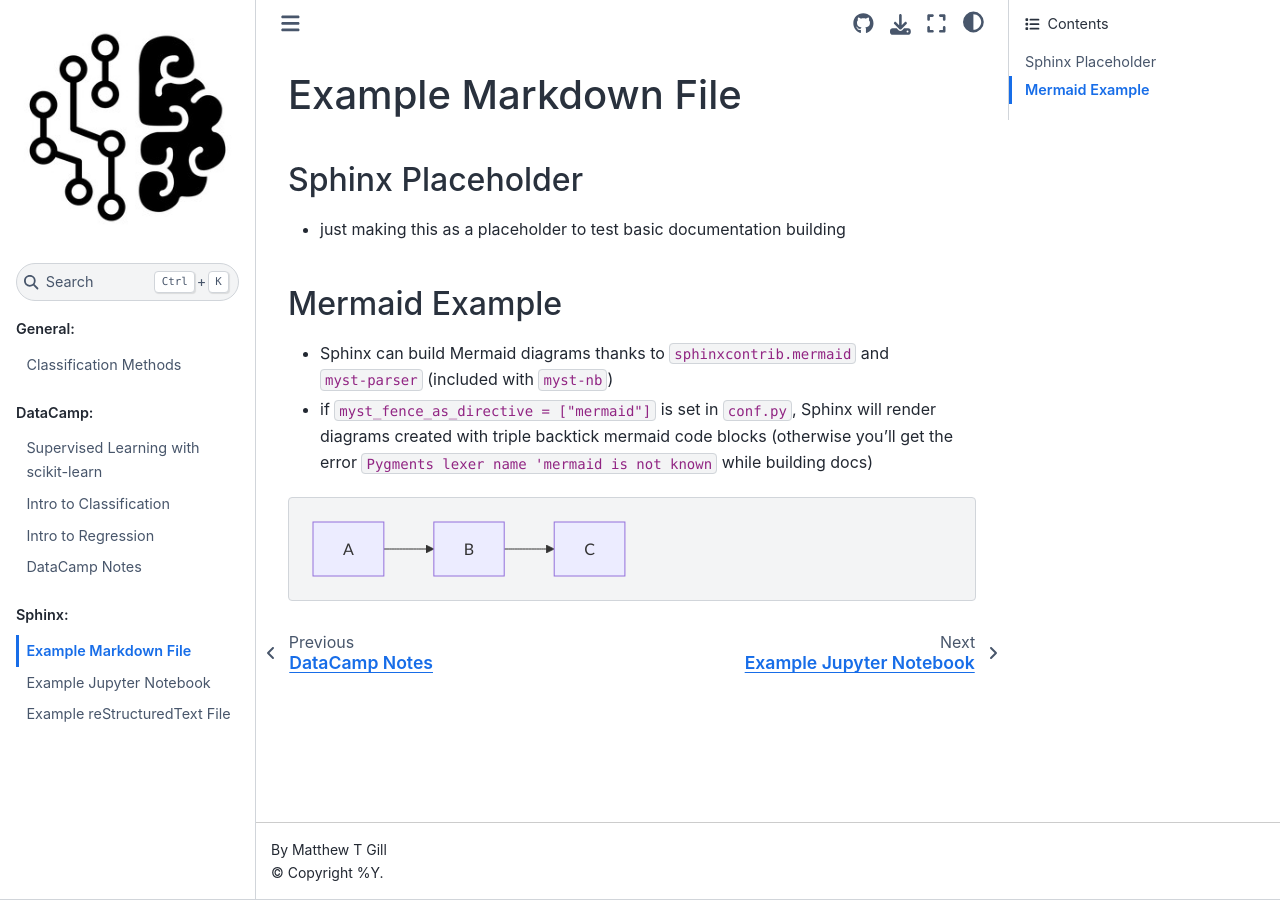
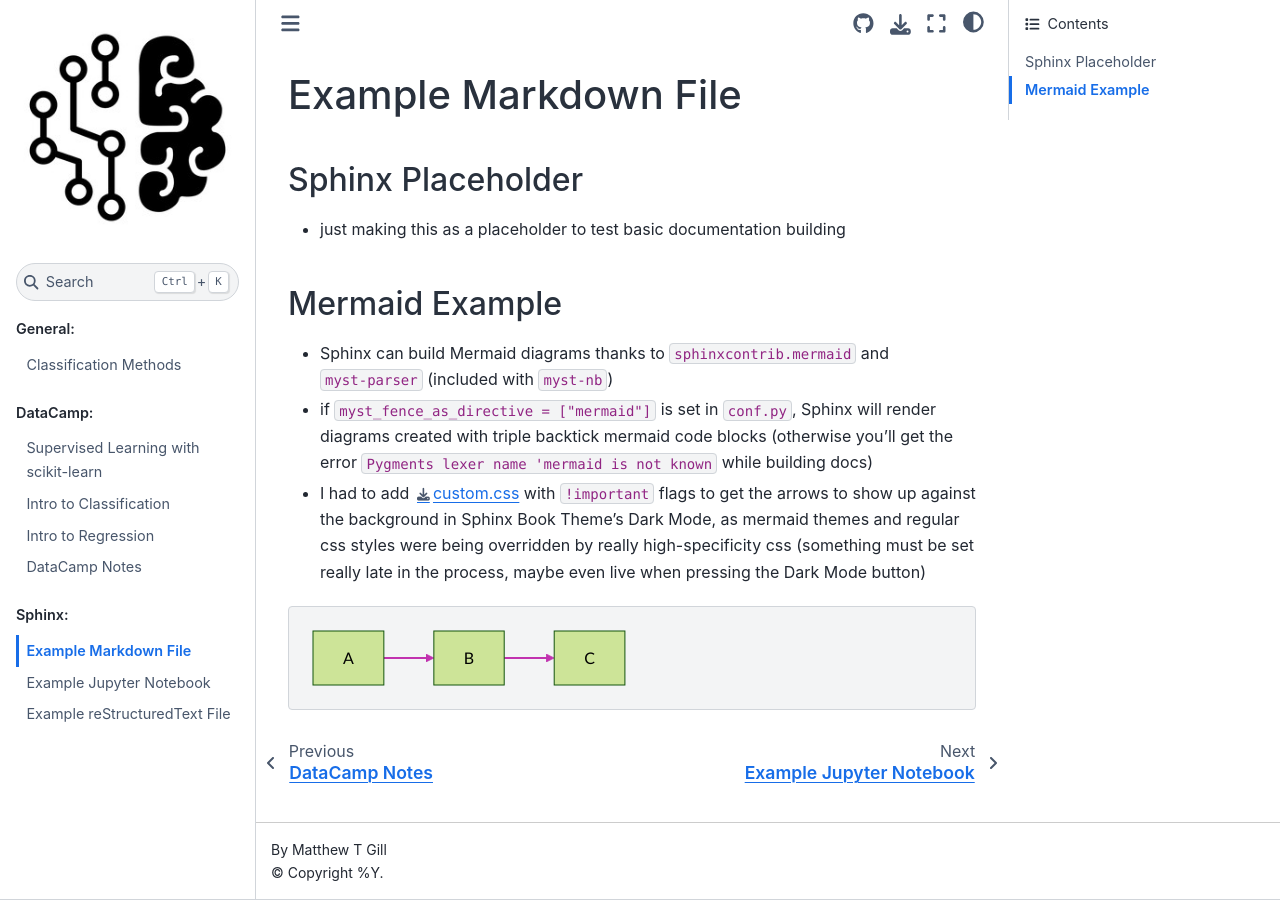
Before and after one commit to CombatWombatHub/aiml-notes, a Sphinx documentation site: the page built from docs/source/sphinx_examples/markdown.md, in a window 1280 px wide. Built offline with Sphinx 7.4.7 and the Sphinx Book theme 1.1.4, drawn with Linux system fonts in a browser that asks for light colours.

Commit message:
get Mermaid diagram arrows to show up against the background in Sphinx Book Theme's Dark Mode

````diff
--- a/docs/source/_static/css/custom.css
+++ /dev/null
@@ -1 +0,0 @@
-/* Place any Custom CSS for the site here */
--- /dev/null
+++ b/docs/source/_static/custom.css
@@ -0,0 +1,26 @@
+/* Place any Custom CSS for the site here */
+
+/* The arrows of flowcharts in mermaid diagrams
+do not show up if using Sphinx-Book-Theme in Dark Mode
+change the color and thickness here
+Must use !important or else these get overridden
+By something that applies invisible colors with really high specificity
+Which also overrides any mermaid theme settings
+*/
+
+/* change the color of the arrowhead */
+.mermaid .marker {
+  stroke: var(--pst-color-accent) !important;
+  fill: var(--pst-color-accent) !important;
+}
+
+/* change the color of the arrow line */
+.mermaid .flowchart-link {
+  stroke: var(--pst-color-accent) !important;
+  fill: var(--pst-color-accent) !important;
+}
+
+/* thicken the arrow line */
+.mermaid .edge-thickness-normal {
+  stroke-width: 2px !important;
+}
--- a/docs/source/conf.py
+++ b/docs/source/conf.py
@@ -32,9 +32,9 @@
 
 html_theme = "sphinx_book_theme"
 html_static_path = ["_static"] # these files are copied after the builtin static files, so a file named "default.css" will overwrite the builtin "default.css"
-html_logo = "_static/images/logo.jpg"  # image to use as the logo above the left nav bar
-html_favicon = "_static/images/favicon.ico"  # image to use for the browser tab
-html_css_files = ['css/custom.css'] # custom CSS files (paths relative to html_static_path)
+html_logo = "_static/logo.jpg"  # image to use as the logo above the left nav bar
+html_favicon = "_static/favicon.ico"  # image to use for the browser tab
+html_css_files = ['custom.css'] # custom CSS files (paths relative to html_static_path)
 html_theme_options = {
     "show_toc_level": 4, # show up to heading level 5 in the right "Contents" sidebar
     "repository_url": "https://github.com/CombatWombatHub/general-machine-learning", # replace with your repository URL
@@ -58,3 +58,7 @@
 
 # Configure myst-parser to treat mermaid fenced code blocks as directives
 myst_fence_as_directive = ["mermaid"]
+
+mermaid_init_js = """
+mermaid.initialize({theme: "forest"});
+"""
--- a/docs/source/sphinx_examples/markdown.md
+++ b/docs/source/sphinx_examples/markdown.md
@@ -6,6 +6,7 @@
 ## Mermaid Example
 - Sphinx can build Mermaid diagrams thanks to `sphinxcontrib.mermaid` and `myst-parser` (included with `myst-nb`)
 - if `myst_fence_as_directive = ["mermaid"]` is set in `conf.py`, Sphinx will render diagrams created with triple backtick mermaid code blocks (otherwise you'll get the error `Pygments lexer name 'mermaid is not known` while building docs)
+- I had to add [custom.css](../_static/custom.css) with `!important` flags to get the arrows to show up against the background in Sphinx Book Theme's Dark Mode, as mermaid themes and regular css styles were being overridden by really high-specificity css (something must be set really late in the process, maybe even live when pressing the Dark Mode button)
 
 ```mermaid
 graph LR
````
Also changed, not shown: docs/source/_static/favicon.ico (renamed from docs/source/_static/images/favicon.ico), docs/source/_static/logo.jpg (renamed from docs/source/_static/images/logo.jpg).
